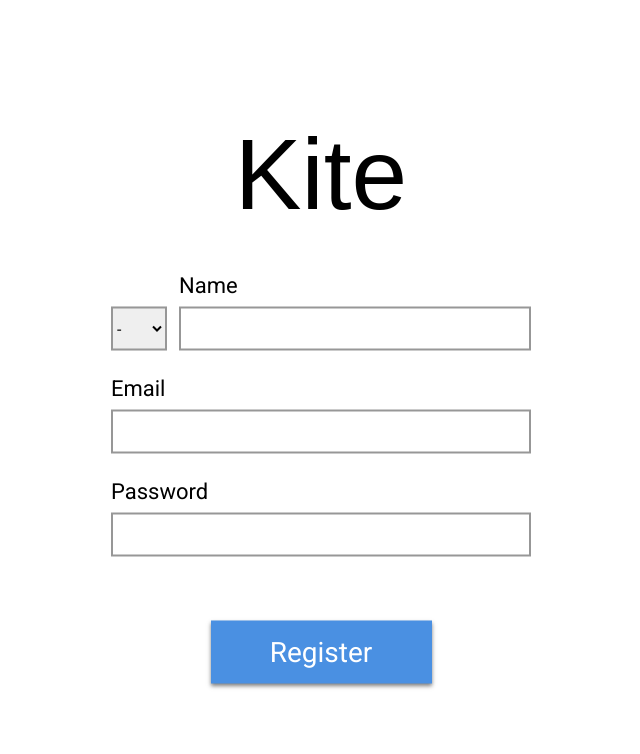
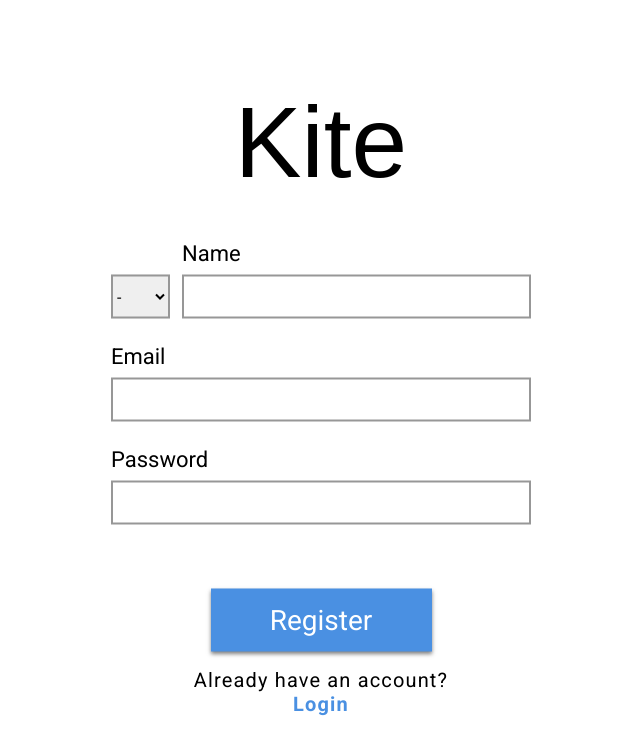
Before and after one commit to RaduBesliu/kite, a React (Create React App) app in the folder kite/: page /register in a window 1280 px wide. Shown: the top 754 px of the page, without its empty margins (319-959 px from the left). Built offline with nearby package versions, Linux system fonts and the light colour scheme; no server answers; the HTML template or start-up script is replaced by a standard one; a web font is replaced by a local one.

Commit message:
redo imports + verify inputs + add validate_error

```diff
--- a/kite/src/pages/Register/Register.jsx
+++ b/kite/src/pages/Register/Register.jsx
@@ -1,26 +1,40 @@
+// React
 import React from "react";
 import { useState, useEffect } from "react";
 
-import { useNavigate } from "react-router-dom";
-
+// Libraries
+import { useNavigate, Link } from "react-router-dom";
 import axios from "axios";
 
+// Components
 import AccountInput from "../../components/AccountInput";
 import Button from "../../components/Button";
 
+// Helpers
+import { validate_error } from "../../helpers/validate_error";
+
+// Styles
 import "./register.css";
 
 function register() {
   const [name, setName] = useState("");
   const [username, setUsername] = useState("");
   const [password, setPassword] = useState("");
+  const [select, setSelect] = useState("");
 
   const [token, setToken] = useState(localStorage.getItem("token"));
 
-  const [select, setSelect] = useState("");
+  const [isValidName, setIsValidName] = useState(null);
+  const [isValidUsername, setIsValidUsername] = useState(null);
+  const [isValidPassword, setIsValidPassword] = useState(null);
 
   const navigate = useNavigate();
   const BASE_URL = process.env.REACT_APP_API_ENDPOINT;
+
+  const emailRegex = RegExp(
+    "^[a-z0-9-_](?:[a-z0-9-_.]*)?[a-z0-9-_]?@[a-z0-9](?:[a-z0-9-.]*)?[a-z0-9]?$",
+    "gi"
+  );
 
   // Redirect home if there is an auth token
   useEffect(() => {
@@ -31,11 +45,40 @@ function register() {
 
   const submitForm = (e) => {
     e.preventDefault();
-    console.log({ name: select + name, username, password });
-    // axios.post(`${BASE_URL}/login`, { username, password }).then((response) => {
-    //   localStorage.setItem("token", response.data.userId);
-    //   setToken(response.data.userId);
-    // });
+
+    // Check all inputs first for error, then return if invalid
+    let validForm = true;
+
+    if (!name) {
+      setIsValidName(false);
+      validForm = false;
+    } else setIsValidName(true);
+
+    if (!(username && emailRegex.test(username))) {
+      setIsValidUsername(false);
+      validForm = false;
+    } else setIsValidUsername(true);
+
+    if (!password) {
+      setIsValidPassword(false);
+      validForm = false;
+    } else setIsValidPassword(true);
+
+    if (!validForm) return;
+
+    // After registration, login user automatically
+    axios
+      .post(`${BASE_URL}/user`, { name: select + name, email: username })
+      .then(() => {
+        axios
+          .post(`${BASE_URL}/login`, { username, password })
+          .then((response) => {
+            localStorage.setItem("token", response.data.userId);
+            setToken(response.data.userId);
+          })
+          .catch((err) => validate_error(err));
+      })
+      .catch((err) => validate_error(err));
   };
 
   return (
@@ -51,12 +94,14 @@ function register() {
           <option value="Mr. ">Mr.</option>
           <option value="Mrs. ">Mrs.</option>
           <option value="Ms. ">Ms.</option>
+          <option value="Miss ">Miss</option>
         </select>
         <AccountInput
           title="Name"
           type="text"
           value={name}
           setValue={setName}
+          isValid={isValidName}
         ></AccountInput>
       </div>
       <AccountInput
@@ -64,18 +109,42 @@ function register() {
         type="text"
         value={username}
         setValue={setUsername}
+        isValid={isValidUsername}
       ></AccountInput>
       <AccountInput
         title="Password"
         type="password"
         value={password}
         setValue={setPassword}
+        isValid={isValidPassword}
       ></AccountInput>
       <Button
         className="form__submit"
         title="Register"
         handleClick={submitForm}
       />
+      <p
+        style={{
+          fontSize: 20,
+          display: "block",
+          textAlign: "center",
+          marginTop: 16,
+          letterSpacing: 1.15,
+        }}
+      >
+        Already have an account?
+        <br />
+        <Link
+          to="../login"
+          style={{
+            textDecoration: "none",
+            color: "var(--clr-button-primary)",
+            fontWeight: "bold",
+          }}
+        >
+          Login
+        </Link>
+      </p>
     </form>
   );
 }
```
